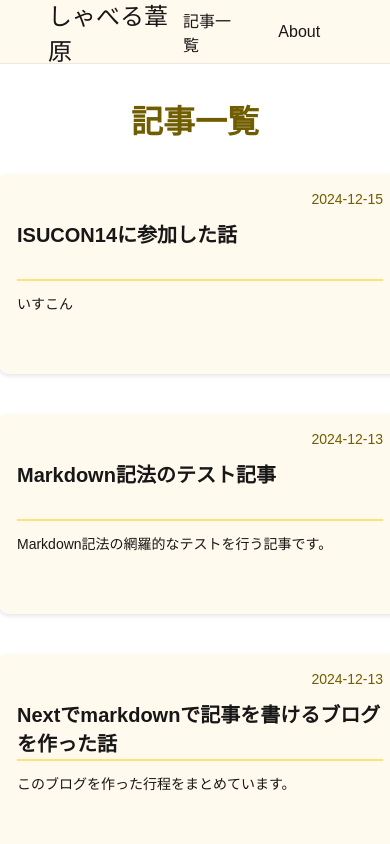
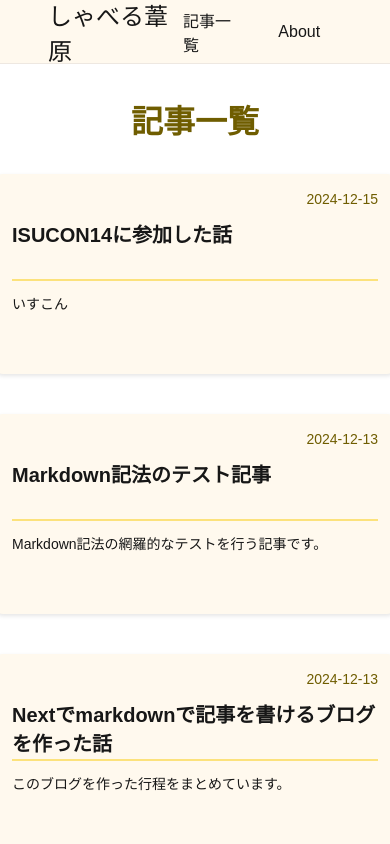
Before and after one commit to nakamuraitsuki/Next-blog-project, a Next.js app: page /blog in a window 390 px wide. Shown: the top 844 px of the page. Built offline with nearby package versions, Linux system fonts and the light colour scheme.

Commit message:
画面を小さくすると中央ぞろえにできないバグを修正

```diff
--- a/src/components/BlogCardList/BlogCardList.module.css
+++ b/src/components/BlogCardList/BlogCardList.module.css
@@ -5,3 +5,9 @@
     gap:40px;
     margin:0 auto;
 }
+
+@media (max-width: 855px) {
+    .cardList {
+      justify-content: center; /* 画面の横幅が860px以下の時に中央揃え */
+    }
+}
```
